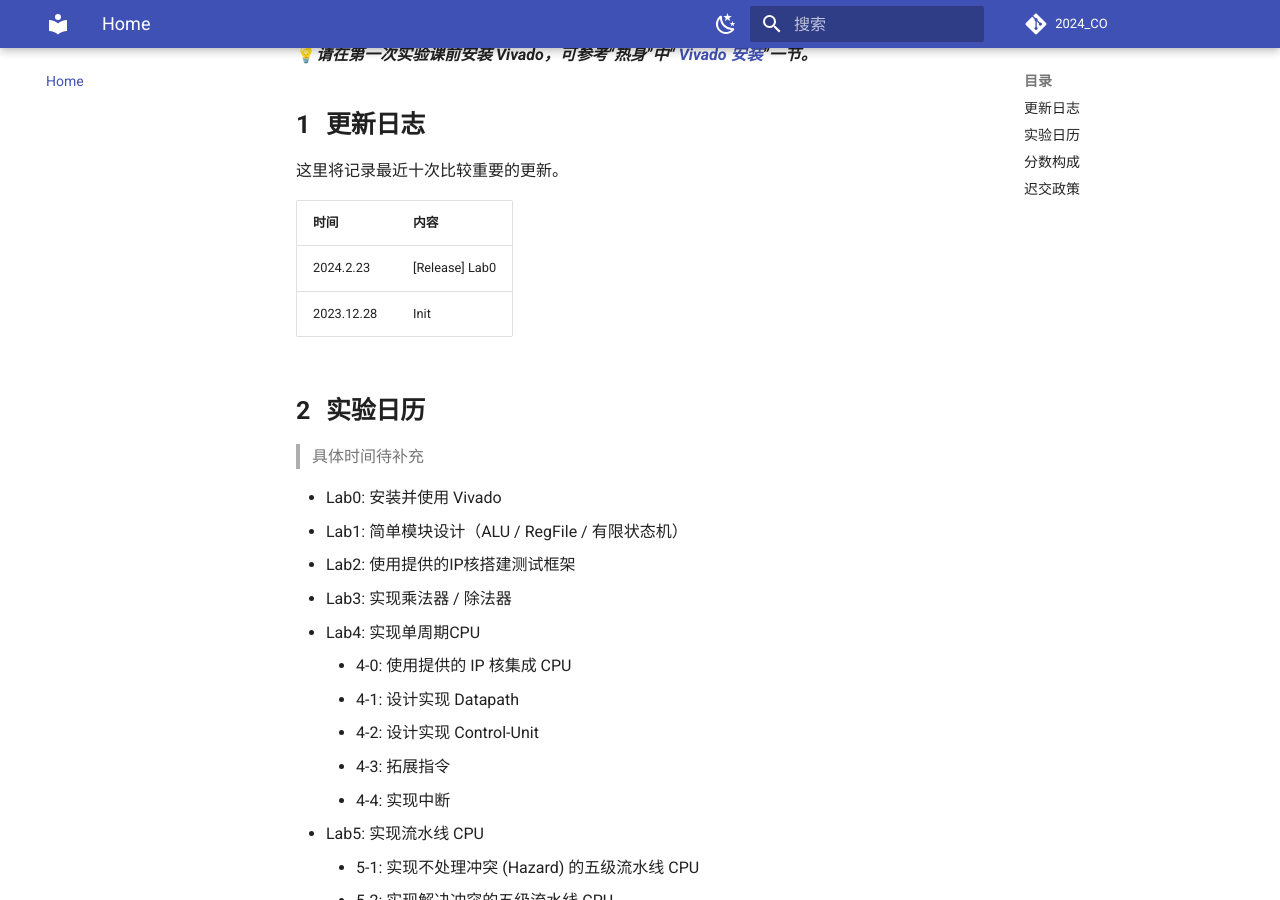
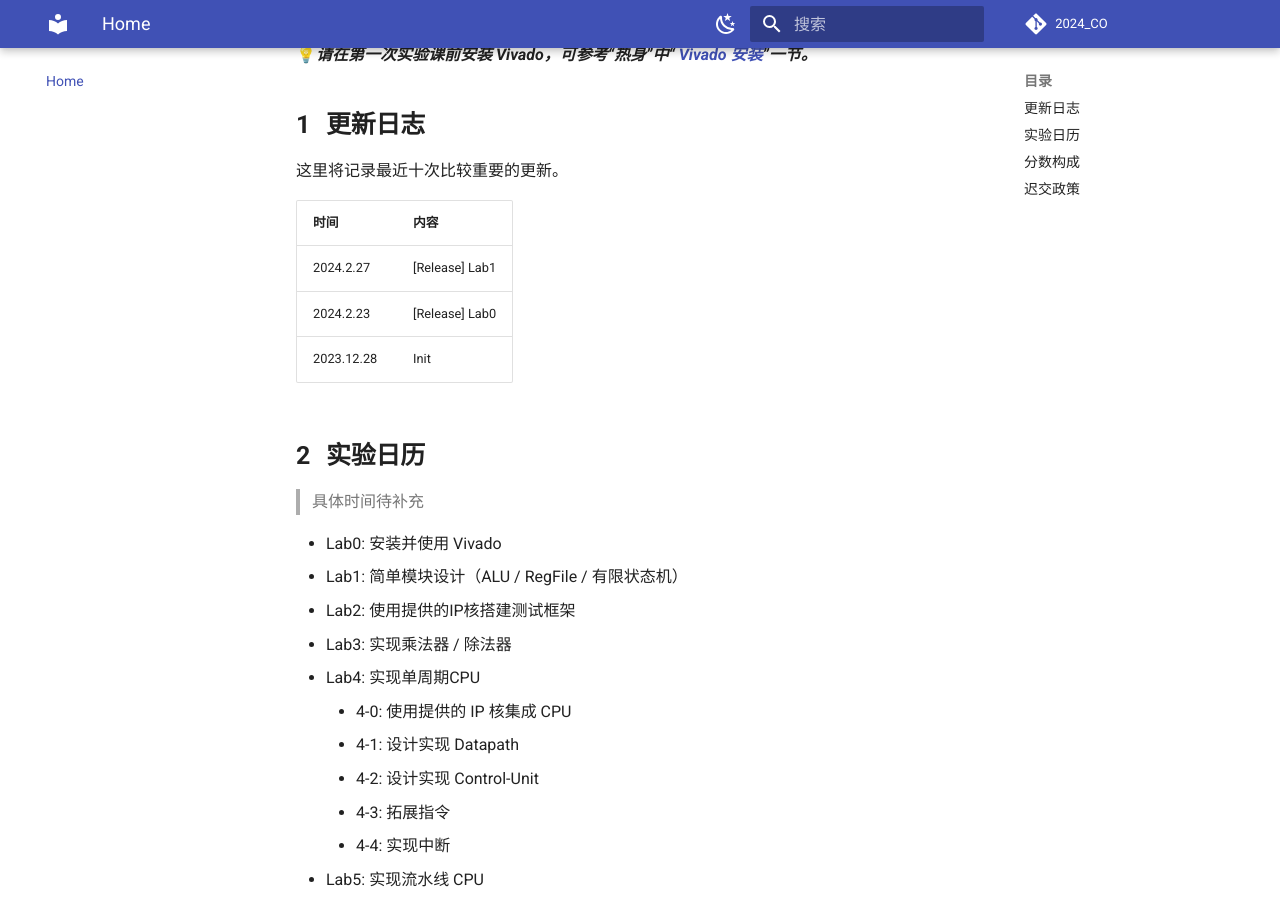
Before and after one commit to Guahao31/2024_CO, an MkDocs documentation site: the page built from docs/index.md, in a window 1280 px wide and 900 px high, scrolled down 379 px. Built offline with MkDocs 1.6.1 and Material for MkDocs 9.7.7, drawn with Linux system fonts in a browser that asks for light colours; a script that is not in the unit is left out; comment, search, counter and statistics services are not loaded.

Commit message:
release: lab1

```diff
--- a/docs/index.md
+++ b/docs/index.md
@@ -19,6 +19,7 @@
 
 | 时间 | 内容 |
 | --- | :------------------------------------ |
+| 2024.2.27 | [Release] Lab1 |
 | 2024.2.23 | [Release] Lab0 |
 | 2023.12.28 | Init |
 <!-- | 2023.3.5 | [Update] Lab1 ALU_operation 补充 | -->
```
